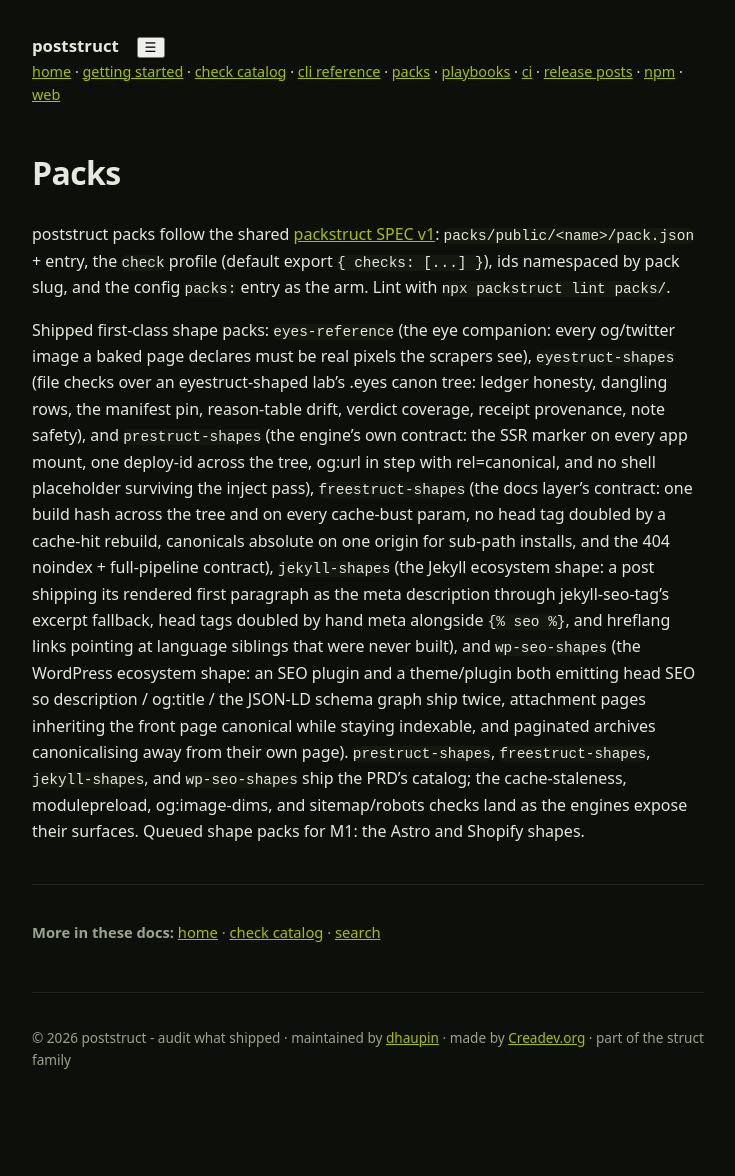
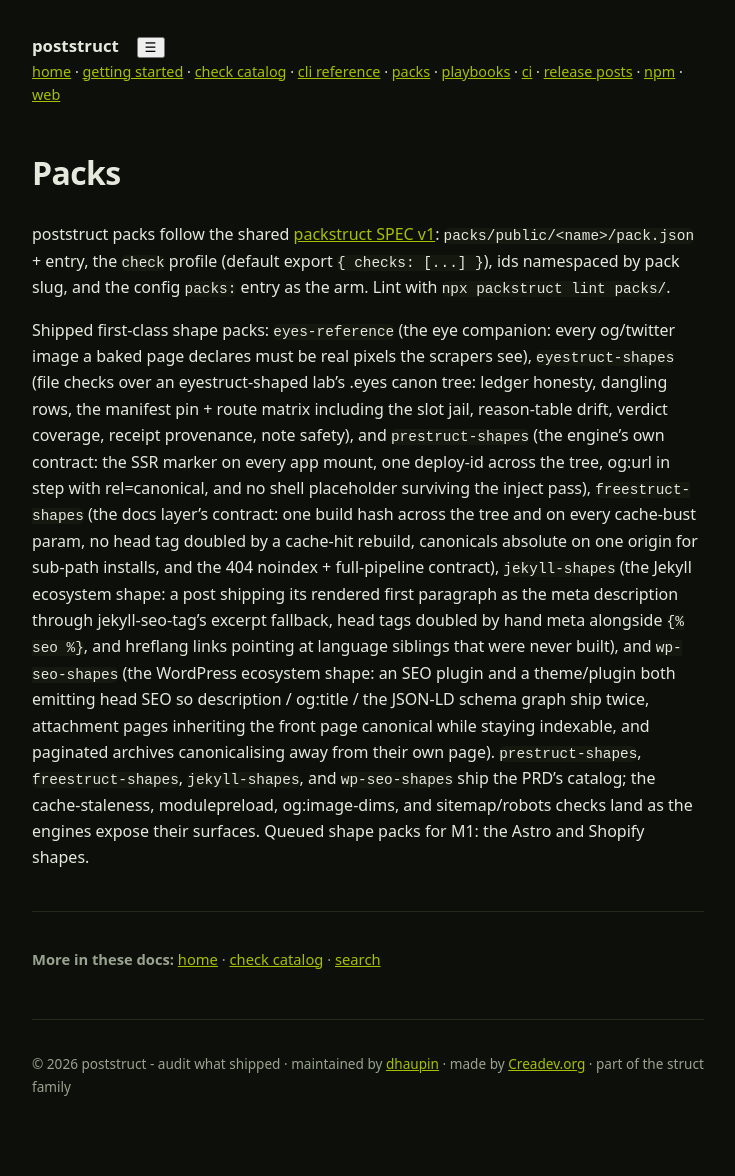
Before and after one commit to dhaupin/poststruct, a Jekyll site: the page built from docs/packs.md, in a window 1280 px wide. Shown: the whole page, without its empty margins (272-1007 px from the left). Built offline with Jekyll 4.4.1, drawn with Linux system fonts in a browser that asks for light colours; before the commit the page ends 1149 px from its top, so only the background shows below that.

Commit message:
feat(eyestruct-shapes): encode the slot jail (issue #42 delta 1)
Issue #42 asked the pack to reconcile against eyestruct 1.0.x's freeze-era
manifest surface. Reconciling point 1 (the slot jail) found a real false
negative: the pack returned clean on `slot: ../escape` while eyestruct
1.0.0's lib/manifest.js refuses it MANIFEST_CORRUPT, because a slot becomes
part of a candidates-dir file name and a canon slot key.

- manifestFindings now refuses any route `slot:` that is not a page name
  ([\w-]+), mirroring the engine's exact check.
- The good canon carries a legal `slot: home` and the negative test grew
  `bad-slot-escape`, so both directions of the jail are pinned.
- Parity verified against the installed eyestruct 1.0.0 across nine slot
  values (home, desktop-1280, ../escape, a/b, .., home.v2, a b, _x, x-):
  the pack and the engine agree on every case.

Reconciled against the other five #42 points with no pack change needed:
the pin schema, the capture-output carrier, the ledger row schema, the
frozen surfaces, and the DESIGNED tolerance/settle lanes (correctly
unencoded, since they are not shipped). Two inventory numbers in the issue
are off by one against shipped 1.0.0 (30 reason codes, not 31; 13 verbs,
not 12) and are reported back.

Battery: 11/11 bad canons exact, all pack self-tests green, lint:docs green.

```diff
--- a/docs/packs.md
+++ b/docs/packs.md
@@ -21,8 +21,9 @@
 Shipped first-class shape packs: `eyes-reference` (the eye companion: every
 og/twitter image a baked page declares must be real pixels the scrapers see),
 `eyestruct-shapes` (file checks over an eyestruct-shaped lab's .eyes
-canon tree: ledger honesty, dangling rows, the manifest pin, reason-table
-drift, verdict coverage, receipt provenance, note safety), and
+canon tree: ledger honesty, dangling rows, the manifest pin + route matrix
+including the slot jail, reason-table drift, verdict coverage, receipt
+provenance, note safety), and
 `prestruct-shapes` (the engine's own contract: the SSR marker on every app
 mount, one deploy-id across the tree, og:url in step with rel=canonical, and
 no shell placeholder surviving the inject pass), `freestruct-shapes` (the
--- a/packs/public/eyestruct-shapes/pack.json
+++ b/packs/public/eyestruct-shapes/pack.json
@@ -1,7 +1,7 @@
 {
   "schemaVersion": 1,
   "name": "eyestruct-shapes",
-  "description": "File checks over an eyestruct-shaped lab's .eyes canon tree: the canon ledger parses and stays append-only honest (schema, no duplicate ids), every ledger pointer resolves to a committed artifact (the DANGLING_ROW row-lie class refused), the manifest pin + route matrix parse as the family schema, the reason-code docs table matches the lib's named codes, the committed pack-verdict ledger covers the exported packs, receipt-hall rows point at real files, and note fields carry no control characters. Zero network, zero HTML parsing - JSON/YAML-subset/text receipts only, the vant-shapes deal again.",
+  "description": "File checks over an eyestruct-shaped lab's .eyes canon tree: the canon ledger parses and stays append-only honest (schema, no duplicate ids), every ledger pointer resolves to a committed artifact (the DANGLING_ROW row-lie class refused), the manifest pin + route matrix parse as the family schema (including the slot jail: a route `slot:` is a page name, so a path shape refuses MANIFEST_CORRUPT), the reason-code docs table matches the lib's named codes, the committed pack-verdict ledger covers the exported packs, receipt-hall rows point at real files, and note fields carry no control characters. Zero network, zero HTML parsing - JSON/YAML-subset/text receipts only, the vant-shapes deal again.",
   "version": "0.1.0",
   "entry": "index.mjs",
   "env": {
```
Also changed, not shown: packs/public/eyestruct-shapes/index.mjs (+10 -0 lines), test/shapes-run.mjs (+6 -1 lines), CHANGELOG.md.
